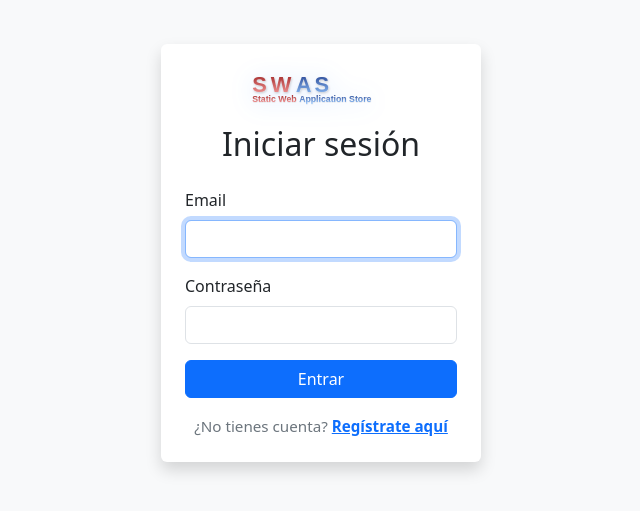
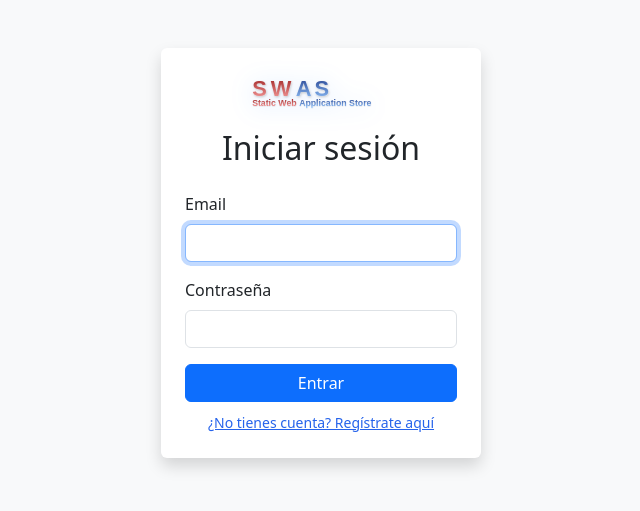
Before and after one commit to maibarra0904/react-todo, a React (Vite) app: page / in a window 1280 px wide. Shown: the part 147-658 px from the top of the page, without its empty margins (319-959 px from the left). Built offline with nearby package versions, Linux system fonts and the light colour scheme; no server answers.

Commit message:
Refactor registration link in Login component

```diff
--- a/src/components/Login.jsx
+++ b/src/components/Login.jsx
@@ -2,6 +2,8 @@ import { useState } from 'react';
 
 import PropTypes from 'prop-types';
 import swasLogo from '../assets/swas-logo.svg';
+
+const FRONTEND_URL = import.meta.env.VITE_FRONTEND_URL;
 
 export default function Login({ onLogin, loading }) {
   const [email, setEmail] = useState('');
@@ -40,16 +42,14 @@ export default function Login({ onLogin, loading }) {
         <button type="submit" className="btn btn-primary w-100" disabled={loading}>
           {loading ? 'Ingresando...' : 'Entrar'}
         </button>
-        <div className="text-center mt-3">
-          <span className="text-secondary" style={{fontSize:'0.95rem'}}>¿No tienes cuenta?&nbsp;</span>
+        <div className="text-center mt-2">
           <a
-            href="https://staticwebappstore.netlify.app/"
+            href={`${FRONTEND_URL}/register`}
+            className="text-blue-600 hover:underline text-sm"
             target="_blank"
             rel="noopener noreferrer"
-            className="text-primary fw-bold text-decoration-underline"
-            style={{fontSize:'0.95rem'}}
           >
-            Regístrate aquí
+            ¿No tienes cuenta? Regístrate aquí
           </a>
         </div>
       </form>
```
